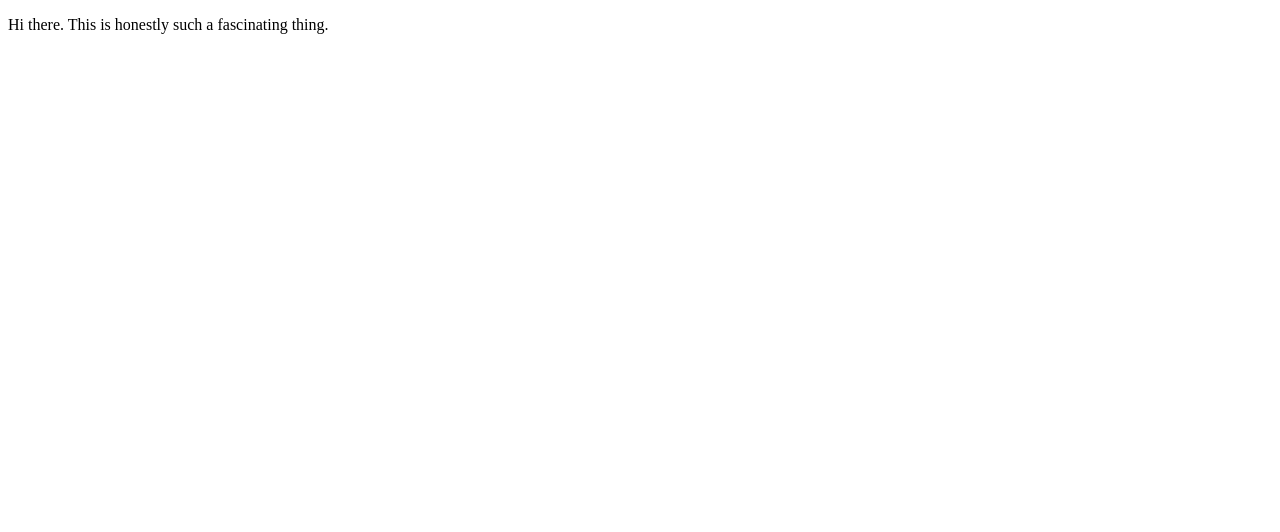
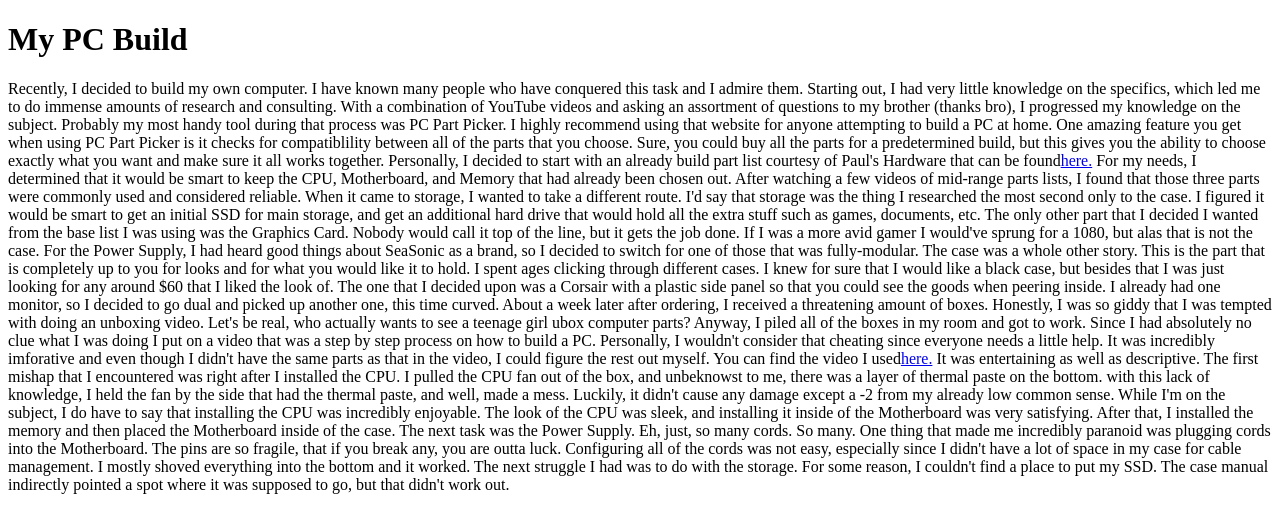
Before and after one commit to Ninjasaur/Blog, a plain HTML site: page index.html in a window 1280 px wide. Drawn offline with Linux system fonts and the light colour scheme.

Commit message:
Update index.html

```diff
--- a/index.html
+++ b/index.html
@@ -1,5 +1,82 @@
 <!DOCTYPE html>
-<html>
+    <html>
+        <head>
+            <title>Sadie's Blog
 
-<p>Hi there. This is honestly such a fascinating thing.</p>
+            </title>
+        </head>
+        <body>
+            <h1>
+                My PC Build
+            </h1>
+            <p>
+                Recently, I decided to build my own computer.
+                I have known many people who have conquered this
+                task and I admire them. Starting out, I had very
+                little knowledge on the specifics, which led me to
+                do immense amounts of research and consulting.
+                With a combination of YouTube videos and asking
+                an assortment of questions to my brother (thanks
+                bro), I progressed my knowledge on the subject.
+                Probably my most handy tool during that process
+                was PC Part Picker. I highly recommend using that
+                website for anyone attempting to build a PC at
+                home. One amazing feature you get when using PC
+                Part Picker is it checks for compatiblility
+                between all of the parts that you choose. Sure,
+                you could buy all the parts for a predetermined
+                build, but this gives you the ability to choose
+                exactly what you want and make sure it all works
+                together. Personally, I decided to start with an
+                already build part list courtesy of Paul's
+                Hardware that can be found<a
+                href="https://pcpartpicker.com/user/paulshardware/saved/tnv9Jx">here.</a>
+                For my needs, I determined that it would be smart to keep the CPU,
+                Motherboard, and Memory that had already been chosen out.
+                After watching a few videos of mid-range parts lists, I found that those three
+                parts were commonly used and considered reliable. When it came to storage,
+                I wanted to take a different route. I'd  say that storage was the thing I
+                researched the most second only to the case. I figured it would be smart
+                to get an initial SSD for main storage, and get an additional hard drive
+                that would hold all the extra stuff such as games, documents, etc. The
+                only other part that I decided I wanted from the base list I was using was
+                the Graphics Card. Nobody would call it top of the line, but it gets the job
+                done. If I was a more avid gamer I would've sprung for a 1080, but alas that
+                is not the case. For the Power Supply, I had heard good things about SeaSonic
+                as a brand, so I decided to switch for one of those that was fully-modular. The
+                case was a whole other story. This is the part that is completely up to you
+                for looks and for what you would like it to hold. I spent ages clicking through
+                different cases. I knew for sure that I would like a black case, but besides that
+                I was just looking for any around $60 that I liked the look of. The one that I
+                decided upon was a Corsair with a plastic side panel so that you could see the
+                goods when peering inside. I already had one monitor, so I decided to go dual
+                and picked up another one, this time curved. About a week later after ordering,
+                I received a threatening amount of boxes. Honestly, I was so giddy that I was
+                tempted with doing an unboxing video. Let's be real, who actually wants to see
+                a teenage girl ubox computer parts? Anyway, I piled all of the boxes in my room
+                and got to work. Since I had absolutely no clue what I was doing I put on a
+                video that was a step by step process on how to build a PC. Personally, I wouldn't
+                consider that cheating since everyone needs a little help. It was incredibly
+                imforative and even though I didn't have the same parts as that in the video,
+                I could figure the rest out myself. You can find the video I used<a
+                href="https://www.youtube.com/watch?v=IhX0fOUYd8Q&t=46s">here.</a> It was
+                entertaining as well as descriptive. The first mishap that I encountered
+                was right after I installed the CPU. I pulled the CPU fan out of the box,
+                and unbeknowst to me, there was a layer of thermal paste on the bottom. with
+                this lack of knowledge, I held the fan by the side that had the thermal paste,
+                and well, made a mess. Luckily, it didn't cause any damage except a -2 from my
+                already low common sense. While I'm on the subject, I do have to say that
+                installing the CPU was incredibly enjoyable. The look of the CPU was sleek,
+                and installing it inside of the Motherboard was very satisfying. After that,
+                I installed the memory and then placed the Motherboard inside of the case. The
+                next task was the Power Supply. Eh, just, so many cords. So many. One thing
+                that made me incredibly paranoid was plugging cords into the Motherboard. The pins
+                are so fragile, that if you break any, you are outta luck. Configuring all of the
+                cords was not easy, especially since I didn't have a lot of space in my case for
+                cable management. I mostly shoved everything into the bottom and it worked. The
+                next struggle I had was to do with the storage. For some reason, I couldn't find
+                a place to put my SSD. The case manual indirectly pointed a spot where it was supposed
+                to go, but that didn't work out.
+            </p>
+        </body>
 </html>
```
